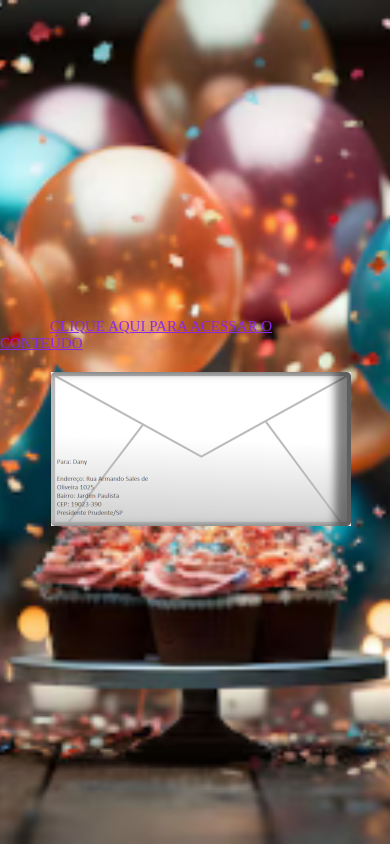
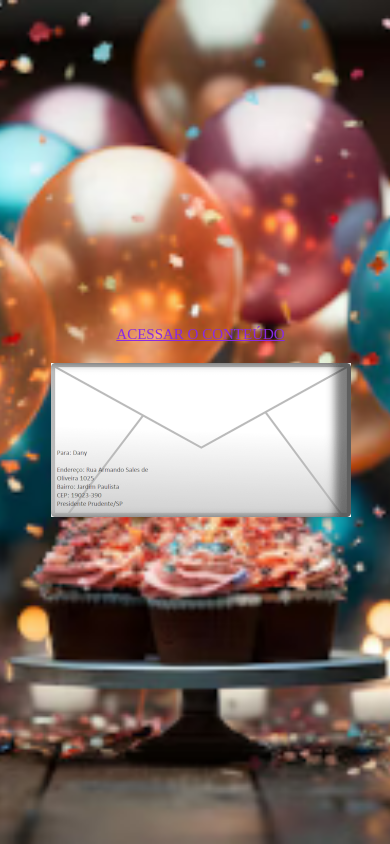
Before and after one commit to FelipeSoares09/Dany, a plain HTML site: page dany.html in a window 390 px wide. Drawn offline with Linux system fonts and the light colour scheme.

Commit message:
alt texto

```diff
--- a/dany.css
+++ b/dany.css
@@ -21,6 +21,7 @@ body > p > a {
     color: blueviolet;
     font-size: 1.5rem;
     margin-left: 5rem;
+    text-align: center;
 }
 
 .envelope {
--- a/dany.html
+++ b/dany.html
@@ -7,7 +7,7 @@
     <title>Aniversario Dany</title>
 </head>
 <body>
-    <p><a href="niver.html">CLIQUE AQUI PARA ACESSAR O CONTEÚDO</a></p>
+    <p><a href="niver.html">ACESSAR O CONTEÚDO</a></p>
     <main>
         <section class="envelope">
             <figure><img src="Envelope alterado 300x154.png" alt=""></figure>
```
